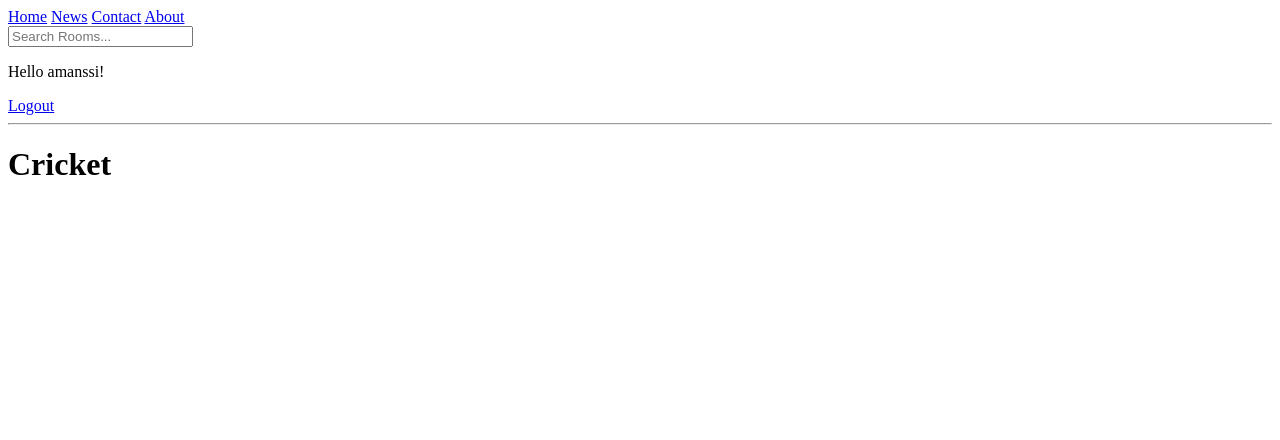
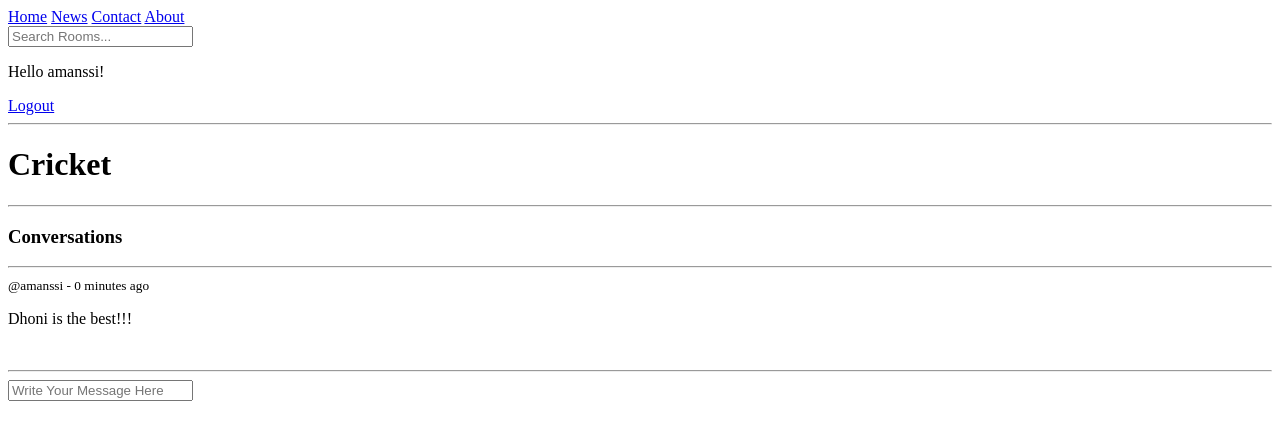
Before and after one commit to amansinghal123/Django-Backend, a Django app: page /room_page/17/ in a window 1280 px wide. Shown: the top 440 px of the page. Run offline with Django 3.2, Linux system fonts and the light colour scheme; the first user in the database is signed in; data comes from the database, SQL or seed files in the repository.

Commit message:
Posting Messages now Possible

```diff
--- a/p1/base/formModels.py
+++ b/p1/base/formModels.py
@@ -1,5 +1,5 @@
 from django.forms import ModelForm
-from .models import Room
+from .models import Room, Message
 
 class RoomForm(ModelForm):
     class Meta:
--- a/p1/base/templates/base/room.html
+++ b/p1/base/templates/base/room.html
@@ -4,6 +4,36 @@
 
 <h1>{{room.name}}</h1>
 
-<p1>{{room.description}}</p1>
+<p>{{room.description}}</p>
+
+<hr>
+
+<div class="Messages-Wrapper">
+    <h3>Conversations</h3>
+    <hr>
+    {% for message in userMessages %}
+        <div>
+            <small>@{{message.user}} - {{message.created|timesince}} ago</small>
+            <p>{{message.body}}</p>
+            <br>
+            <hr>
+        </div>
+    {% endfor %}
+</div>
+
+{% if request.user.is_authenticated %}
+    <div class="Comments-Form">
+        <form method="POST" action="">
+            {% csrf_token %}
+
+            <input type="text" name="body" placeholder="Write Your Message Here"/>
+<!--
+            <label for="">Message you want to Post:</label>
+            {{ form.as_p }}
+            <input type="submit" value="Post"> -->
+
+        </form>
+    </div>
+{% endif %}
 
 {% endblock content %}
--- a/p1/base/views.py
+++ b/p1/base/views.py
@@ -8,10 +8,11 @@ from django.contrib.auth import authenticate, login, logout
 from django.contrib.auth.decorators import login_required
 from django.contrib.auth.forms import UserCreationForm
 from django.db.models import Q
-from .models import Room, Topic
+from .models import Room, Topic, Message
 
 from .formModels import RoomForm
 import time
+
 
 # rooms = [
 #     {'id':1, 'name':'Fortnite'},
@@ -72,14 +73,6 @@ def registerPage(request):
         else:
             messages.error(request, "An Error during Registration")
 
-        #curUser = authenticate(request, username=curUser, password=password)
-
-        # if curUser is not None:
-        #     login(request, curUser)
-        #     return redirect('home_name')
-        # else:
-        #     messages.error(request, "Username or Password doesn't exist")
-
     return render(request, 'base/login_register.html', context)
 
 # Create your views here.
@@ -100,7 +93,18 @@ def home(request):
 # Getting pk from the url call, sending curRoom as context to the html file room.html
 def room(request, pk):
     curRoom=Room.objects.get(id=pk)
-    context={'room':curRoom}
+    curRoom_messages=Message.objects.filter(room__id=pk).order_by('-created')
+
+    context={'room':curRoom, 'userMessages':curRoom_messages}
+    if request.method=='POST':
+        curMessage=Message.objects.create(
+            user=request.user,
+            room=curRoom,
+            body=request.POST.get('body')
+            )
+        return redirect('room_name', pk=pk)
+
+
     return render(request, 'base/room.html', context)
 
 @login_required(login_url='login_name')
```
Also changed, not shown: p1/base/migrations/0003_alter_room_options_alter_message_room_and_more.py (added), p1/base/migrations/0004_alter_message_room_alter_message_user.py (added), p1/db.sqlite3.
